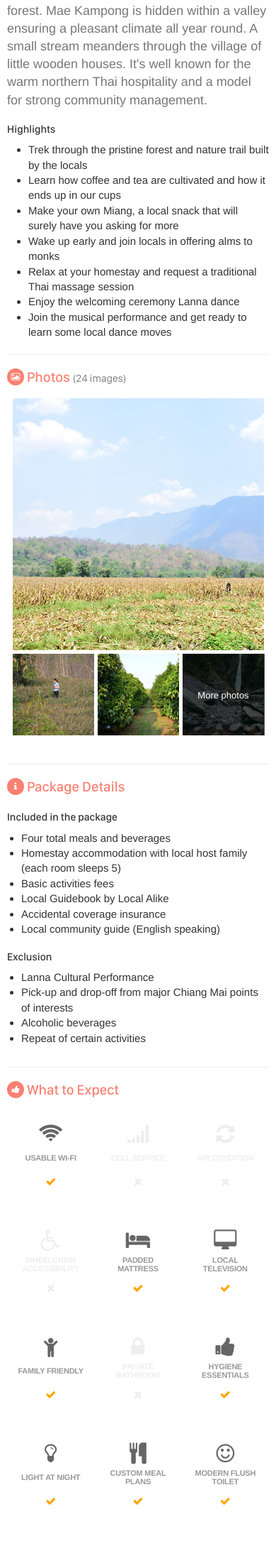
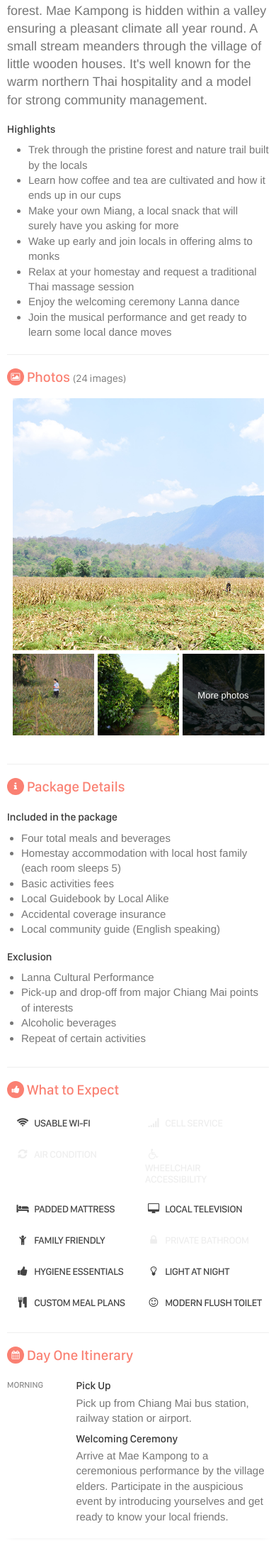
Before and after one commit to lightningthunder/lightningthunder.github.io, a PHP site: page /details.html in a window 390 px wide. Shown: the part 1029-3207 px from the top of the page at 71% size. Run offline with PHP 8.4, Linux system fonts and the light colour scheme; some libraries are stand-ins or nearby versions.

Commit message:
Minor design fixes to design page

```diff
--- a/css/la_details.css
+++ b/css/la_details.css
@@ -316,13 +316,17 @@ body
 .trip-content .expectations ul
 {
 	margin-left: -10px;
+	color: #777;
 }
 
 .trip-content .expectations .expectations-spider
 {
 	padding: 25px 15px 60px;
+	padding: 10px;
 	position: relative;
 	height: 150px;
+	height: auto;
+	text-align: left !important;
 	-moz-transition: all .1s;
 	-webkit-transition: all .1s;
 	transition: all .1s;
@@ -331,14 +335,14 @@ body
 	transform: scale(1,1);
 }
 
-.trip-content .expectations .expectations-spider:hover
+/*.trip-content .expectations .expectations-spider:hover
 {
 	-moz-transform: scale(1.25,1.25);
 	-webkit-transform: scale(1.25,1.25);
 	transform: scale(1.25,1.25);
-}
+}*/
 
-.trip-content .expectations .expectations-spider.yes::after
+/*.trip-content .expectations .expectations-spider.yes::after
 {
 	font-family: FontAwesome;
 	content: '\f00c';
@@ -358,21 +362,23 @@ body
 	left: 0;
 	bottom: 35px;
 	color: #eee;
-}
+}*/
 
 .trip-content .expectations .expectations-spider .fa
 {
 	top: initial;
-	display: block;
+	display: inline-block;
 	font-size: 2em;
+	font-size: 1em;
 	margin: 0 auto 10px;
+	margin: 0px;
 	height: auto;
-	width: auto;
+	width: 24px;
 }
 
 .trip-content .expectations .expectations-spider.yes .fa
 {
-	color: #666;
+	color: #444;
 }
 
 .trip-content .expectations .expectations-spider.no .fa
@@ -383,16 +389,18 @@ body
 .trip-content .expectations .expectations-spider span
 {
 	font-size: 11px;
+	font-size: 14px;
 	letter-spacing: -0.25px;
 	text-transform: uppercase;
-	font-weight: bold;
+	font-weight: 500;
 	line-height: 1.12;
 	display: inline-block;
+	font-family: "san francisco display";
 }
 
 .trip-content .expectations .expectations-spider.yes span
 {
-	color: #999;
+	color: #444;
 }
 
 .trip-content .expectations .expectations-spider.no span
@@ -502,17 +510,16 @@ body
 
 .btn-book-now-penguin
 {
-
 	position: fixed;
-	width: 50px;
-	height: 50px;
-	bottom: 25px;
-	right: 25px;
+	width: 100%;
+	height: 60px;
+	bottom: 0px;
+	left: 0px;
+	border-radius: 0px;
 	font-size: 24px;
 	padding: 0px;
-	border-radius: 50%;
-	line-height: 50px;
 	font-weight: normal;
+	line-height: 60px;
 	color: #fff;
 	opacity: 0;
 }
@@ -641,6 +648,7 @@ body
 	.btn-book-now-penguin:focus
 	{
 		background: rgba(255, 160, 122, 0.75);
+		color: #fff;
 	}
 
 }
--- a/css/la_global.css
+++ b/css/la_global.css
@@ -21,6 +21,15 @@ body
 	font-size: 15px;
 	font-family: avenir, 'avenir next', helvetica, arial, sans-serif;
 	font-weight: 400;
+}
+
+/* for fixed header adjustment */
+
+body ~ .container
+{
+	position: relative;
+	top: 50px;
+	padding-bottom: 50px;
 }
 
 a
--- a/css/la_modal_profiles.css
+++ b/css/la_modal_profiles.css
@@ -18,6 +18,8 @@
 	background: #fff;
 	padding: 0 5px;
 	border-radius: 3px;
+	font-size: 14px;
+	font-family: "san francisco display";
 }
 
 .modal_profiles span.chimpanzee-glyph
--- a/details.html
+++ b/details.html
@@ -182,51 +182,51 @@
         <div class="col-xs-12 expectations" id="la_expectations">
           <hr>
           <h4><i class="fa fa-thumbs-up"></i> What to Expect</h4>
-          <div class="col-xs-4 col-sm-3 col-md-2 col-lg-2 text-center expectations-spider yes">
+          <div class="col-xs-6 col-sm-4 col-md-4 col-lg-4 text-center expectations-spider yes">
             <i class="fa fa-wifi"></i>
             <span>Usable Wi-Fi</span>
           </div>
-          <div class="col-xs-4 col-sm-3 col-md-2 col-lg-2 text-center expectations-spider no">
+          <div class="col-xs-6 col-sm-4 col-md-4 col-lg-4 text-center expectations-spider no">
             <i class="fa fa-signal"></i>
             <span>Cell Service</span>
           </div>
-          <div class="col-xs-4 col-sm-3 col-md-2 col-lg-2 text-center expectations-spider no">
+          <div class="col-xs-6 col-sm-4 col-md-4 col-lg-4 text-center expectations-spider no">
             <i class="fa fa-refresh"></i>
             <span>Air Condition</span>
           </div>
-          <div class="col-xs-4 col-sm-3 col-md-2 col-lg-2 text-center expectations-spider no">
+          <div class="col-xs-6 col-sm-4 col-md-4 col-lg-4 text-center expectations-spider no">
             <i class="fa fa-wheelchair"></i>
             <span>Wheelchair Accessibility</span>
           </div>
-          <div class="col-xs-4 col-sm-3 col-md-2 col-lg-2 text-center expectations-spider yes">
+          <div class="col-xs-6 col-sm-4 col-md-4 col-lg-4 text-center expectations-spider yes">
             <i class="fa fa-bed"></i>
             <span>Padded Mattress</span>
           </div>
-          <div class="col-xs-4 col-sm-3 col-md-2 col-lg-2 text-center expectations-spider yes">
+          <div class="col-xs-6 col-sm-4 col-md-4 col-lg-4 text-center expectations-spider yes">
             <i class="fa fa-desktop"></i>
             <span>Local Television</span>
           </div>
-          <div class="col-xs-4 col-sm-3 col-md-2 col-lg-2 text-center expectations-spider yes">
+          <div class="col-xs-6 col-sm-4 col-md-4 col-lg-4 text-center expectations-spider yes">
             <i class="fa fa-child"></i>
             <span>Family friendly</span>
           </div>
-          <div class="col-xs-4 col-sm-3 col-md-2 col-lg-2 text-center expectations-spider no">
+          <div class="col-xs-6 col-sm-4 col-md-4 col-lg-4 text-center expectations-spider no">
             <i class="fa fa-lock"></i>
             <span>Private bathroom</span>
           </div>
-          <div class="col-xs-4 col-sm-3 col-md-2 col-lg-2 text-center expectations-spider yes">
+          <div class="col-xs-6 col-sm-4 col-md-4 col-lg-4 text-center expectations-spider yes">
             <i class="fa fa-thumbs-up"></i>
             <span>Hygiene essentials</span>
           </div>
-          <div class="col-xs-4 col-sm-3 col-md-2 col-lg-2 text-center expectations-spider yes">
+          <div class="col-xs-6 col-sm-4 col-md-4 col-lg-4 text-center expectations-spider yes">
             <i class="fa fa-lightbulb-o"></i>
             <span>Light at night</span>
           </div>
-          <div class="col-xs-4 col-sm-3 col-md-2 col-lg-2 text-center expectations-spider yes">
+          <div class="col-xs-6 col-sm-4 col-md-4 col-lg-4 text-center expectations-spider yes">
             <i class="fa fa-cutlery"></i>
             <span>Custom meal plans</span>
           </div>
-          <div class="col-xs-4 col-sm-3 col-md-2 col-lg-2 text-center expectations-spider yes">
+          <div class="col-xs-6 col-sm-4 col-md-4 col-lg-4 text-center expectations-spider yes">
             <i class="fa fa-smile-o"></i>
             <span>Modern flush toilet</span>
           </div>
@@ -416,7 +416,7 @@
                     </div>
                     <div class="col-xs-12 no-side-padding text-center">
                       <a href="payment.html" class="btn btn-primary btn-success btn-book-now">Request to Book Now</a>
-                      <btn class="btn btn-book-now-penguin text-center" id="penguin-btn">$</btn>
+                      <btn class="btn btn-book-now-penguin text-center" id="penguin-btn">Book Now <span class="glyphicon glyphicon-tree-conifer"></span></btn>
                     </div>
                 </fieldset>
               </form>
```
Also changed, not shown: css/la_results.css (+4 -3 lines), results.html (+4 -5 lines).
